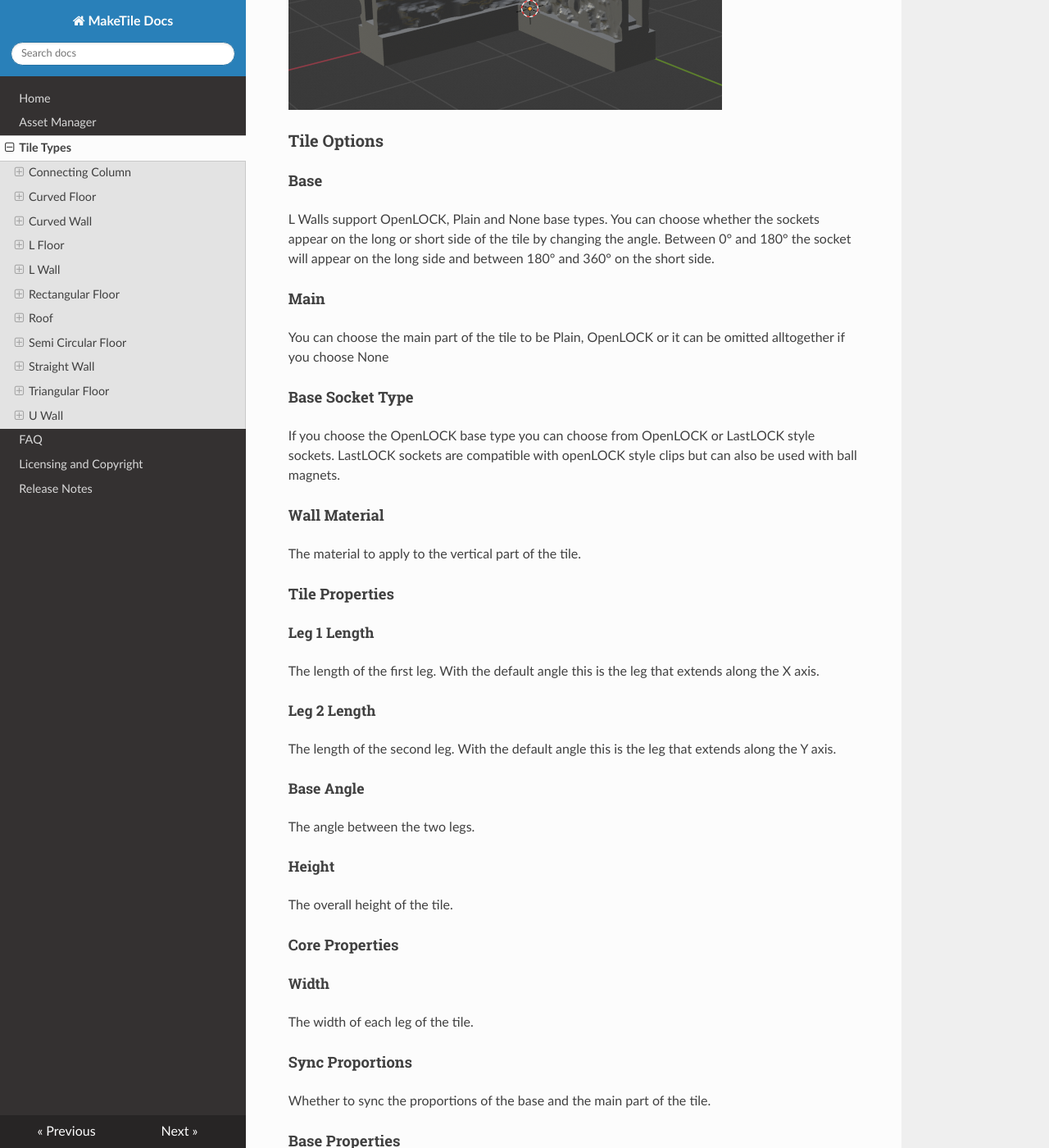
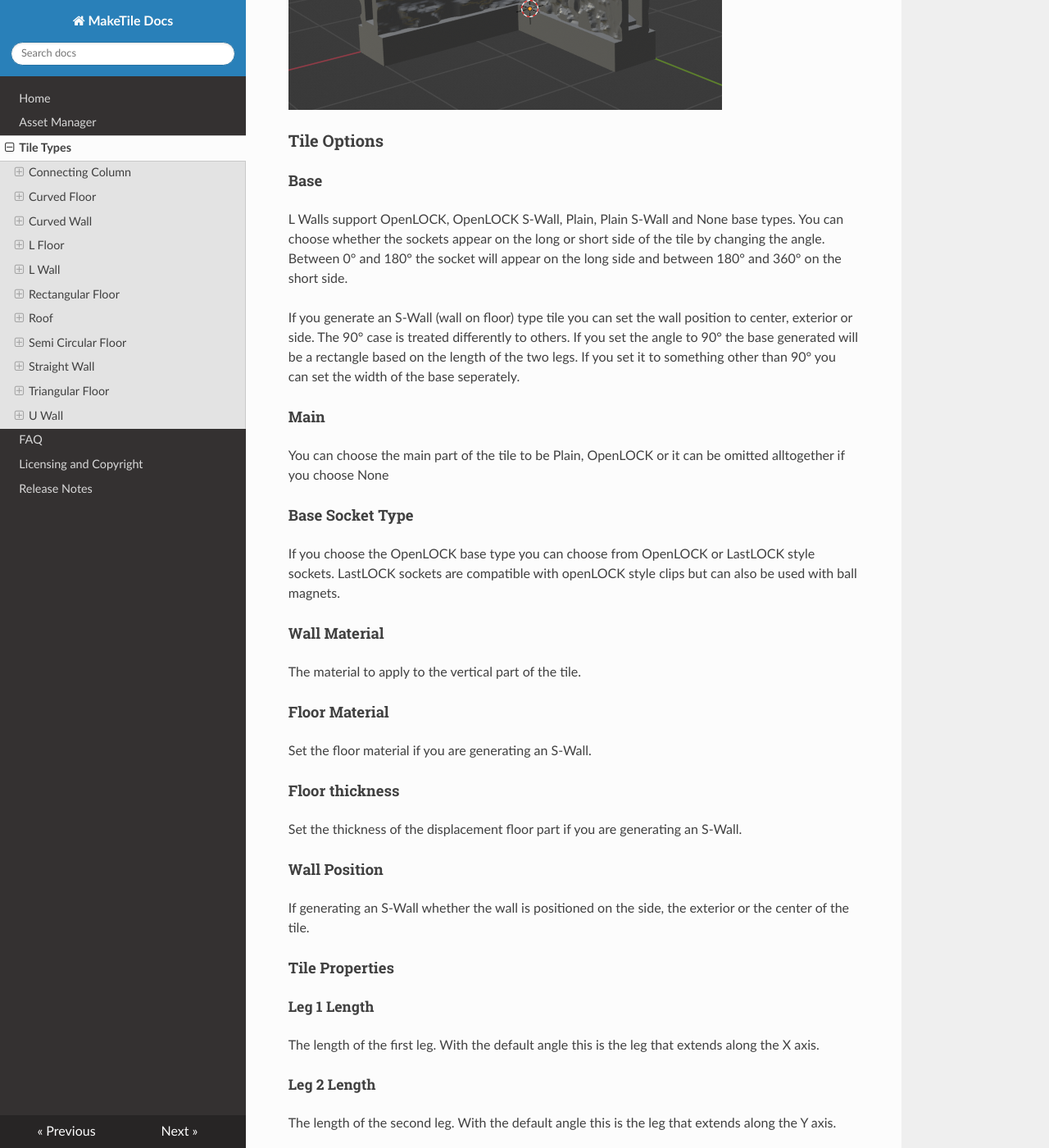
Before and after one commit to richeyrose/make-tile, an MkDocs documentation site: the page built from docs/tile_types.md, in a window 1280 px wide and 1400 px high, scrolled down 14564 px. Shown: the whole window at 82% size. Built offline with MkDocs 1.6.1, drawn with Linux system fonts in a browser that asks for light colours; nearby versions of some CDN libraries; some of the changed text lies outside the part shown.

Commit message:
Updating docs

```diff
--- a/docs/tile_types.md
+++ b/docs/tile_types.md
@@ -162,7 +162,7 @@ The width of the wall.
 The thickness of the floor if creating an S-Wall.
 
 #### Wall Position
-Whether the wall is positioned in the center or on the edge of the tile.
+Whether the wall is positioned in the center, exterior, or on the edge of the tile.
 
 #### Sync Proportions
 Whether to sync the proportions of the base and the main part of the tile.
@@ -228,7 +228,9 @@ L Walls are analagous to L Floors and can be used to create angled wall tiles. T
 ### Tile Options
 
 #### Base
-L Walls support OpenLOCK, Plain and None base types. You can choose whether the sockets appear on the long or short side of the tile by changing the angle. Between 0° and 180° the socket will appear on the long side and between 180° and 360° on the short side.
+L Walls support OpenLOCK, OpenLOCK S-Wall, Plain, Plain S-Wall and None base types. You can choose whether the sockets appear on the long or short side of the tile by changing the angle. Between 0° and 180° the socket will appear on the long side and between 180° and 360° on the short side.
+
+If you generate an S-Wall (wall on floor) type tile you can set the wall position to center, exterior or side. The 90° case is treated differently to others. If you set the angle to 90° the base generated will be a rectangle based on the length of the two legs. If you set it to something other than 90° you can set the width of the base seperately.
 
 #### Main
 You can choose the main part of the tile to be Plain, OpenLOCK or it can be omitted alltogether if you choose None
@@ -238,6 +240,15 @@ If you choose the OpenLOCK base type you can choose from OpenLOCK or LastLOCK st
 
 #### Wall Material
 The material to apply to the vertical part of the tile.
+
+#### Floor Material
+Set the floor material if you are generating an S-Wall.
+
+#### Floor thickness
+Set the thickness of the displacement floor part if you are generating an S-Wall.
+
+#### Wall Position
+If generating an S-Wall whether the wall is positioned on the side, the exterior or the center of the tile.
 
 #### Tile Properties
 ##### Leg 1 Length
@@ -443,7 +454,7 @@ The width of the main part of the tile
 The thickness of the floor if you are generating and S-Wall
 
 #### Wall Position
-Whether the wall is positioned on the center or side of the tile. Th Exterior wall type allows you to make exterior walls if you are using S-Walls. Exterior walls are slower to generate.
+Whether the wall is positioned on the center or side of the tile. The Exterior wall type allows you to make exterior walls if you are using S-Walls. Exterior walls are slower to generate.
 
 #### Sync Proportions
 Whether to sync the proportions of the base and the main part of the tile.
@@ -505,7 +516,7 @@ U Wall tiles are useful for creating doorways at the end of corridors or sides o
 ### Tile Options
 
 #### Base
-You can choose from OpenLOCK, Plain or None base types.
+You can choose from OpenLOCK, OpenLOCK S-Wall, Plain, Plain S-Wall or None base types.
 #### Main
 You can choose from OpenLOCK, Plain or None for the main part of the tile.
 
@@ -514,6 +525,15 @@ If you choose the OpenLOCK base type you can choose from OpenLOCK or LastLOCK st
 
 #### Wall Material
 Here you can set the wall material.
+
+#### Floor Material
+Set the floor material if you are generating an S-Wall.
+
+#### Floor thickness
+Set the thickness of the displacement floor part if you are generating an S-Wall.
+
+#### Wall Position
+If generating an S-Wall whether the wall is positioned on the side or the exterior of the tile.
 
 #### Tile Properties
 ##### Height
```
Also changed, not shown: docs/release_notes.md (+15 -0 lines), docs/images/S_walls.png (added), docs/images/exterior_walls.png (added), docs/index.md (line endings or trailing spaces), 2 other files.
